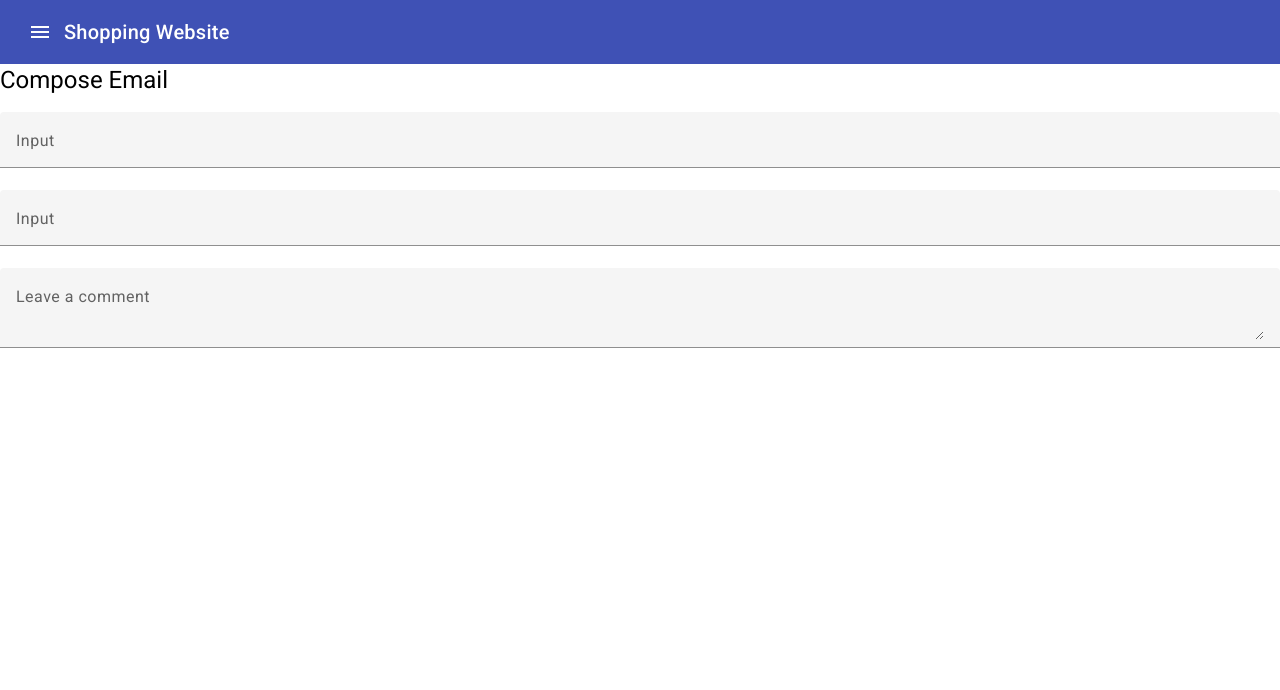
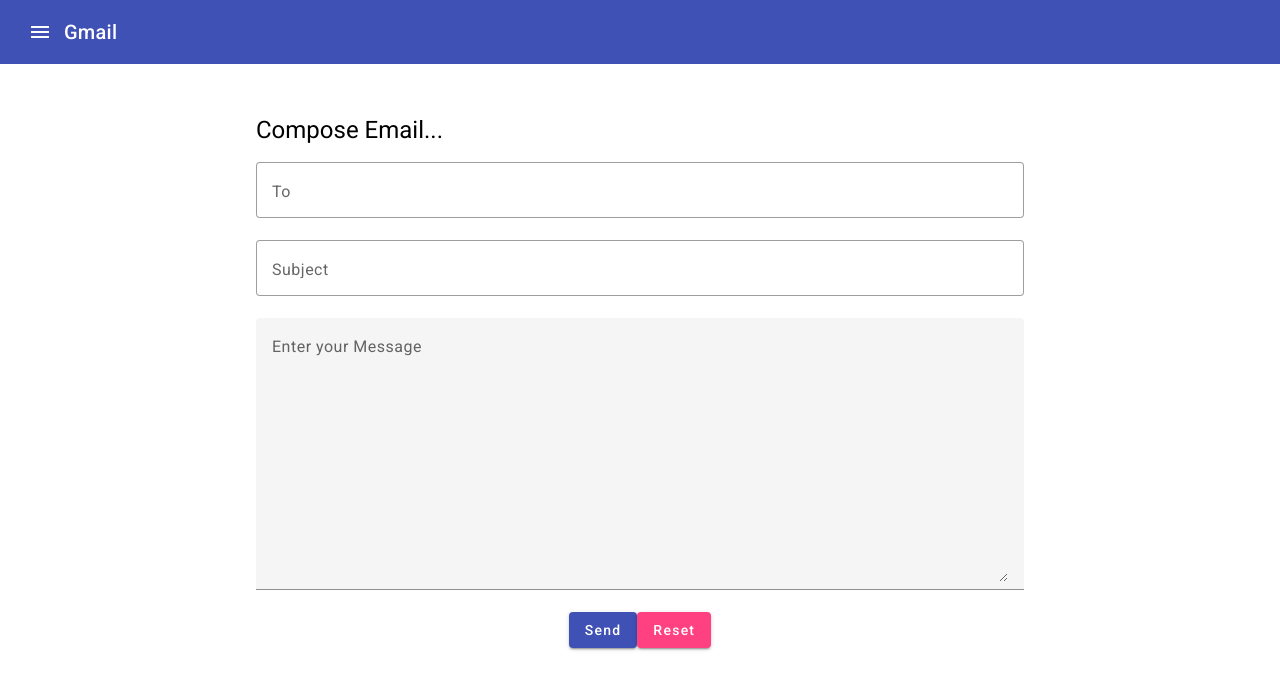
Before and after one commit to ayushsingh-official/emailgui, an Angular app: page /sendemail in a window 1280 px wide. Shown: the top 690 px of the page. Built offline with nearby package versions, Linux system fonts and the light colour scheme.

Commit message:
styling mail and add button

```diff
--- a/src/app/app.component.html
+++ b/src/app/app.component.html
@@ -1,4 +1,5 @@
-<!-- <h1>Navbar component</h1> -->
+<!-- Navigation Bar will be common for all html pages -->
 <app-navbar></app-navbar>
-<!-- <app-home></app-home> -->
+
+<!-- Rest componenet is decided by routing end points -->
 <router-outlet></router-outlet>
--- a/src/app/components/email/email.component.css
+++ b/src/app/components/email/email.component.css
@@ -1,3 +1,16 @@
 .field{
     width:100%;
 }
+
+.card{
+    width : 60%;
+    margin : auto;
+}
+
+.container{
+    margin-top: 50px;
+}
+
+.text-center{
+    text-align : center;
+}
--- a/src/app/components/email/email.component.html
+++ b/src/app/components/email/email.component.html
@@ -2,19 +2,26 @@
 
     <div class="card">
 
-        <h1>Compose Email</h1>
-        <mat-form-field class="field" appearance="fill">
-            <mat-label>Input</mat-label>
+        <h1>Compose Email...</h1>
+        <mat-form-field class="field" appearance="outline">
+            <mat-label>To</mat-label>
             <input matInput>
         </mat-form-field>
-        <mat-form-field class="field" appearance="fill">
-            <mat-label>Input</mat-label>
+        <mat-form-field class="field" appearance="outline">
+            <mat-label>Subject</mat-label>
             <input matInput>
         </mat-form-field>
 
-        <mat-form-field class="example-full-width field">
-            <mat-label>Leave a comment</mat-label>
-            <textarea matInput placeholder="Ex. It makes me feel..."></textarea>
-          </mat-form-field>
+        <mat-form-field  class="example-full-width field">
+            <mat-label>Enter your Message</mat-label>
+            <textarea rows="10" matInput placeholder="Ex. It makes me feel..."></textarea>
+        </mat-form-field>
+
+        <div class="text-center">
+            <button type="submit" mat-raised-button color="primary">Send</button>
+            <button type="submit" mat-raised-button color="accent">Reset</button>
+
+        </div>
+
     </div>
 </div>
--- a/src/app/components/navbar/navbar.component.html
+++ b/src/app/components/navbar/navbar.component.html
@@ -3,6 +3,6 @@
     <button mat-icon-button class="example-icon" aria-label="Example icon-button with menu icon">
         <mat-icon>menu</mat-icon>
     </button>
-    <span>Shopping Website</span>
+    <span>Gmail</span>
 
 </mat-toolbar>
```
